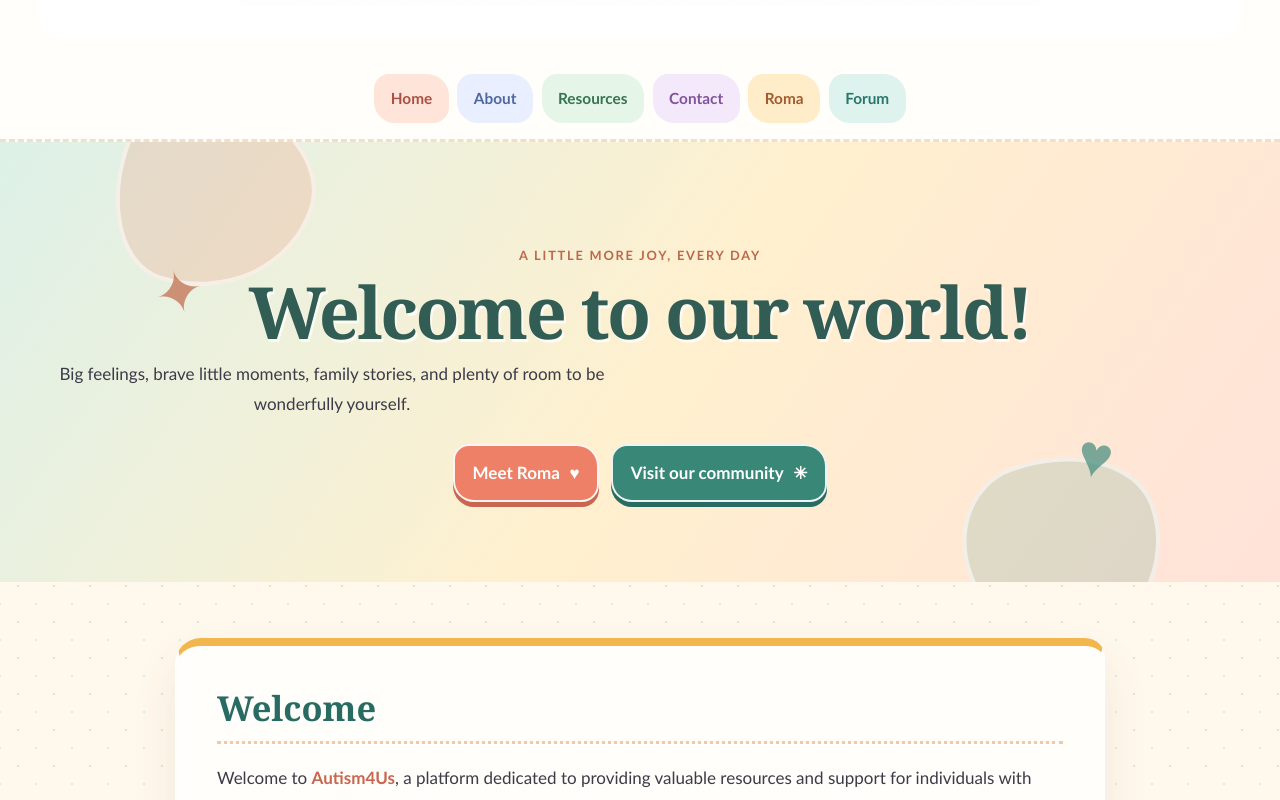
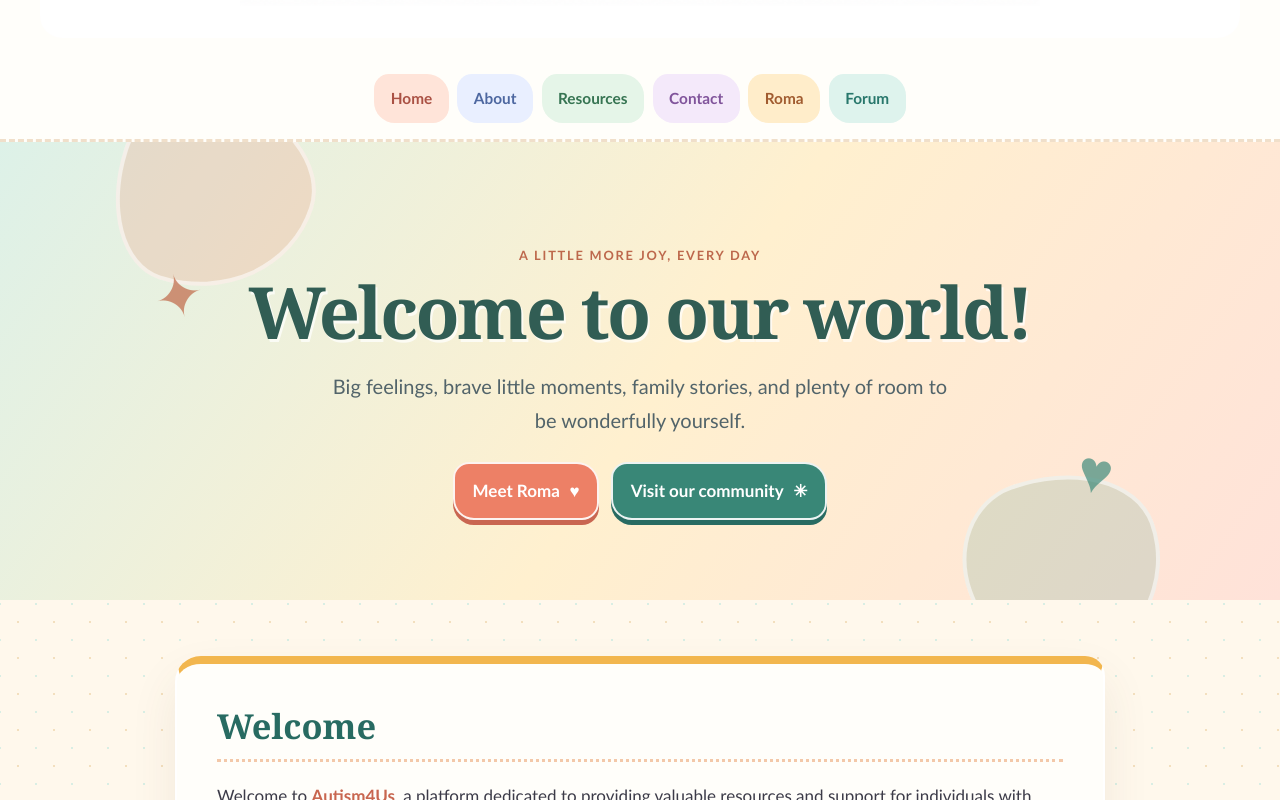
Before and after one commit to Rottie15/Autism4Us, a plain HTML site: page index.html in a window 1280 px wide. Shown: the part 584-1384 px from the top of the page. Drawn offline with Linux system fonts and the light colour scheme.

Commit message:
Update home introduction paragraph for clarity

```diff
--- a/index.html
+++ b/index.html
@@ -27,7 +27,10 @@
     <header class="hero home-hero">
         <p class="eyebrow">A little more joy, every day</p>
         <h1>Welcome to our world!</h1>
-        <p>Big feelings, brave little moments, family stories, and plenty of room to be wonderfully yourself.</p>
+        <p class="home-intro">
+           Big feelings, brave little moments, family stories,
+           and plenty of room to be wonderfully yourself.
+        </p>
         <div class="home-actions"><a class="home-button" href="roma.html">Meet Roma <span aria-hidden="true">♥</span></a><a class="home-button home-button-alt" href="forum.html">Visit our community <span aria-hidden="true">✳</span></a></div>
         <span class="home-doodle doodle-one" aria-hidden="true">✦</span><span class="home-doodle doodle-two" aria-hidden="true">♥</span>
     </header>
```
